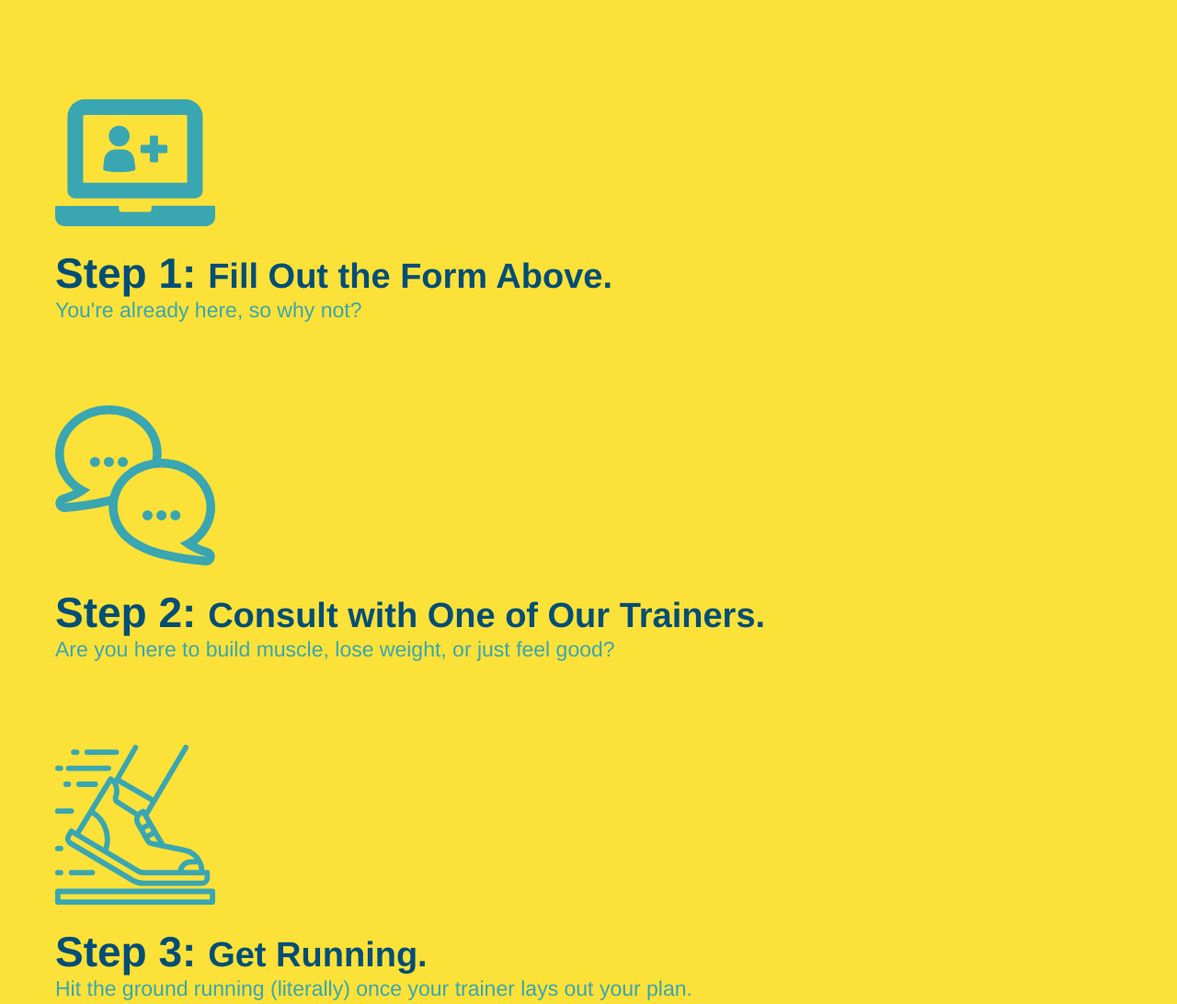
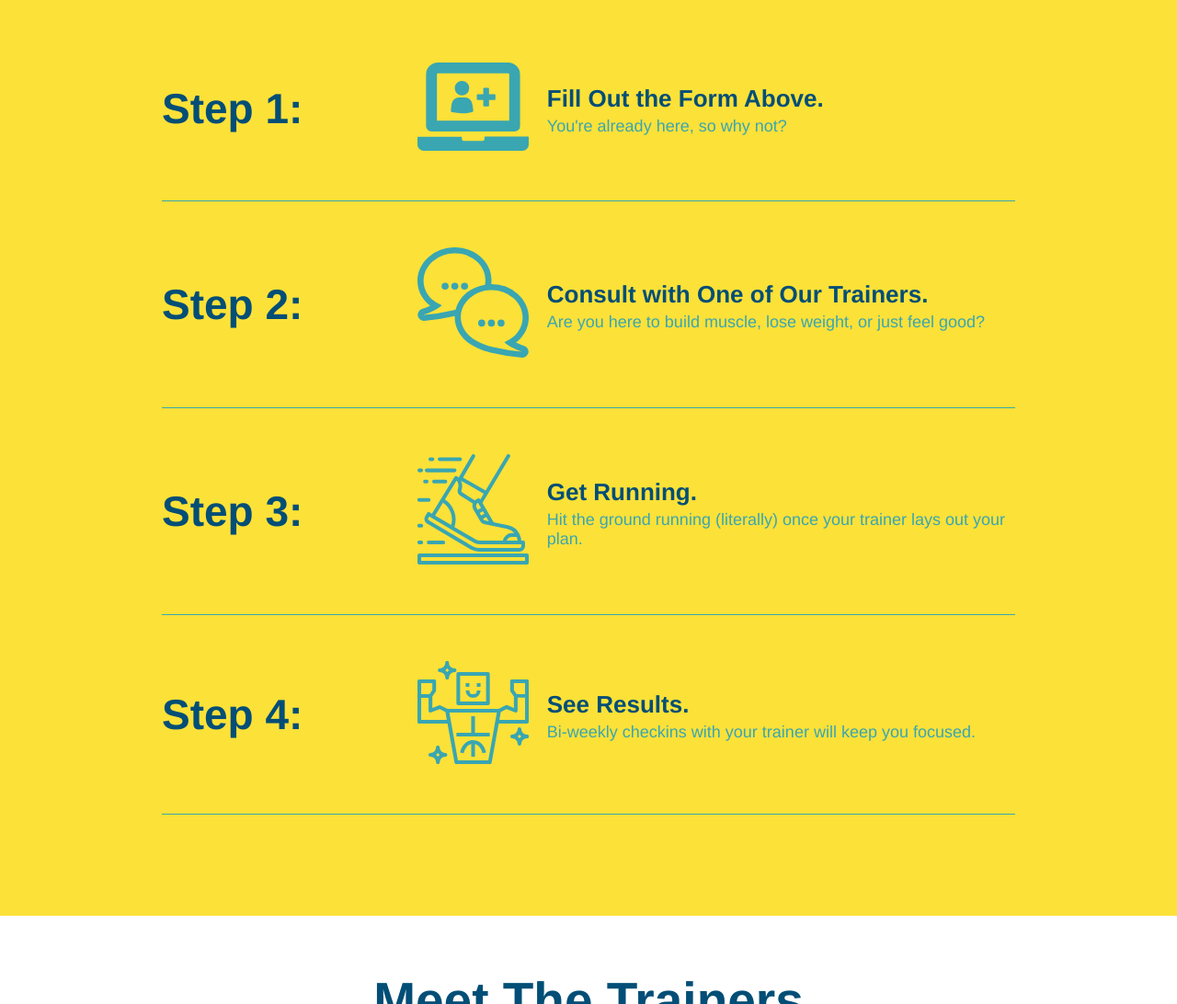
Before and after one commit to sklecka/run-buddy, a plain HTML site: page index.html in a window 1280 px wide. Shown: the part 1260-2352 px from the top of the page at 92% size. Drawn offline with Linux system fonts and the light colour scheme.

Commit message:
add flexbox to the steps

```diff
--- a/assets/css/style.css
+++ b/assets/css/style.css
@@ -5,12 +5,11 @@
 }
 
 body {
-    /* more on this crazy alphanumerical value in a minute! */
     color: #39a6b2;
     font-family: Helvetica, Arial, sans-serif;
 }
 
-/* apply styles to <header> */
+/* Header Begin */
 header {
     padding: 20px 35px;
     background-color: #39a6b2;
@@ -48,7 +47,9 @@ header nav ul li a {
     font-weight: lighter;
     font-size: 1.55vw;
 }
+/* Header End */
 
+/* Footer Begin*/
 footer{
     background: #fce138;
     width: 100%;
@@ -72,7 +73,9 @@ footer div {
 footer a {
     color: #024e76;
 }
+/* Footer Section End */
 
+/* Style All Section Tags */
 section {
     padding: 60px;
 }
@@ -143,7 +146,133 @@ section {
 }
 /* Hero Styles End */
 
-/* REACH OUT STYLES START */
+/* Section Title Styles Begin */
+.section-title {
+    font-size: 55px;
+    color: #024e76;
+    border-bottom: 3px solid;
+    padding-bottom: 20px;
+    text-align: center;
+    margin: 0 auto 35px auto;
+    width: 50%;
+}
+
+.primary-border {
+    border-color: #fce138;
+}
+
+.secondary-border {
+    border-color: #39a6b2;
+}
+/* Section Title Styles End*/
+
+/* What We Do Styles Begins */
+.intro p {
+    line-height: 1.7;
+    color: #39a6b2;
+    width: 80%;
+    font-size: 20px;
+    margin: 0 auto;
+    text-align: center;
+}
+/* What We Do Styles End */
+
+/* What You Do Styles Begin */
+.steps {
+    background: #fce138;
+}
+
+.step {
+    margin: 50px auto;
+    padding-bottom: 50px;
+    width: 80%;
+    border-bottom: 1px solid #39a6b2;
+    display: flex;
+    flex-wrap: wrap;
+    align-items: center;
+    justify-content: space-between;
+}
+
+.step h3 {
+    color: #024e76;
+    font-size: 46px;
+    flex: 1 30%;
+}
+
+.step-info {
+    flex: 2 70%;
+    display: flex;
+    flex-wrap: wrap;
+    align-items: center;
+}
+
+.step-img {
+    flex: 1 12%;
+    margin-right: 20px;
+}
+
+.step-img img {
+    max-width: 100%;
+}
+
+.step-text {
+    flex: 12;
+}
+
+.step-text p {
+    color: #39a6b2;
+    font-size: 18px;
+}
+
+.step-text h4 {
+    font-size: 26px;
+    line-height: 1.5;
+    color: #024e76;
+}
+/* What You Do Styles End */
+
+/* Meet the Trainers Begins*/
+.trainers {
+
+}
+
+.trainer {
+    width: 900px;
+    margin: 0 auto 30px auto;
+    background: #024e76;
+    color: #fce138;
+    overflow: auto;
+}
+
+.trainer img {
+    width: 35%;
+    float: left;
+}
+
+.trainer-bio {
+    padding: 35px;
+    float: left;
+    width: 65%;
+}
+
+.trainer-bio h3 {
+    font-size: 32px;
+    margin-bottom: 8px;
+}
+
+.trainer-bio h4 {
+    font-weight: lighter;
+    font-size: 26px;
+    margin-bottom: 25px;
+}
+
+.trainer-bio p {
+    font-size: 17px;
+    line-height: 1.3;
+}
+/* Meet the Trainers End*/
+
+/* Reach Out Styles Begins */
 .contact {
     background: #024e76;
 }
@@ -183,102 +312,9 @@ section {
     color: #fce138;
 }
 
-/* REACH OUT STYLES END */
+/* Reach Out Styles End */
 
-.intro p {
-    line-height: 1.7;
-    color: #39a6b2;
-    width: 80%;
-    font-size: 20px;
-    margin: 0 auto;
-    text-align: center;
-}
-
-.steps {
-    background: #fce138;
-}
-
-.steps div {
-    margin-bottom: 80px;
-}
-
-.steps img {
-    width: 15%;
-    margin: 10px 0;
-}
-
-.steps h3 {
-    color: #024e76;
-    font-size: 46px;
-    margin-top: 10px;
-}
-
-.steps p {
-    color: #39a6b2;
-    font-size: 23px;
-}
-
-.steps span {
-    font-size: 38px;
-}
-
-.section-title {
-    font-size: 55px;
-    color: #024e76;
-    border-bottom: 3px solid;
-    padding-bottom: 20px;
-    text-align: center;
-    margin: 0 auto 35px auto;
-    width: 50%;
-}
-
-.primary-border {
-    border-color: #fce138;
-}
-
-.secondary-border {
-    border-color: #39a6b2;
-}
-
-.trainers {
-
-}
-
-.trainer {
-    width: 900px;
-    margin: 0 auto 30px auto;
-    background: #024e76;
-    color: #fce138;
-    overflow: auto;
-}
-
-.trainer img {
-    width: 35%;
-    float: left;
-}
-
-.trainer-bio {
-    padding: 35px;
-    float: left;
-    width: 65%;
-}
-
-.trainer-bio h3 {
-    font-size: 32px;
-    margin-bottom: 8px;
-}
-
-.trainer-bio h4 {
-    font-weight: lighter;
-    font-size: 26px;
-    margin-bottom: 25px;
-}
-
-.trainer-bio p {
-    font-size: 17px;
-    line-height: 1.3;
-}
-
+/* Utilities */
 .text-left {
     text-align: left;
 }
--- a/index.html
+++ b/index.html
@@ -33,8 +33,9 @@
             </ul>
         </nav>
     </header>
+    <!-- End Navigation -->
 
-    <!-- hero/jumbotron -->
+    <!-- Hero/Jumbotron -->
     <section class="hero">
         <div class="hero-cta">
             <h2>Start Building Habits.</h2>
@@ -46,6 +47,7 @@
               asymmetrical art party selvage letterpress High Life.
             </p>
         </div>
+
         <div class="hero-form">
             <h3>Get Started Today</h3>
             <p>Fill out this form and one of our trainers will schedule a consult</p>
@@ -75,9 +77,9 @@
             </form>
         </div>
     </section>
-    <!-- end hero -->
+    <!-- End Hero -->
 
-    <!-- "what we do" section -->
+    <!-- "What We Do" Section Start -->
     <section id="what-we-do" class="intro">
         <div class="flex-row">
         <h2 class="section-title primary-border">
@@ -93,37 +95,66 @@
             </p>
         </div>
     </section>
+    <!-- "What We Do" Section End -->
 
-    <!-- "what you do" section -->
+    <!-- "What You Do" Section Begin -->
     <section id="what-you-do" class="steps">
         <div class="flex-row">
             <h2 class="section-title secondary-border">
                 What You Do
             </h2>
         </div>
-        <div>
-            <!-- insert this img element -->
+
+        <div class="step">
+            <h3>Step 1:</h3>
+            <div class="step-info">
+                <div class="step-img">
                     <img src="assets/images/step-1.svg" alt="" />
-            <h3>Step 1: <span>Fill Out the Form Above.</span></h3>
+                </div>
+                <div class="step-text">
+                    <h4>Fill Out the Form Above.</h4>
                     <p>You're already here, so why not?</p>
                 </div>
+            </div>
+        </div>
 
-        <div>
+        <div class="step">
+            <h3>Step 2:</h3>
+            <div class="step-info">
+                <div class="step-img">
                     <img src="assets/images/step-2.svg" alt="" />
-            <h3>Step 2: <span>Consult with One of Our Trainers.</span></h3>
+                </div>
+                <div class="step-text">
+                    <h4>Consult with One of Our Trainers.</h4>
                     <p>Are you here to build muscle, lose weight, or just feel good?</p>
                 </div>
+            </div>
+        </div>
 
-        <div>
+        <div class="step">
+            <h3>Step 3:</h3>
+            <div class="step-info">
+                <div class="step-img">
                     <img src="assets/images/step-3.svg" alt="" />
-            <h3>Step 3: <span>Get Running.</span></h3>
+                </div>
+                <div class="step-text">
+                    <h4>Get Running.</h4>
                     <p>Hit the ground running (literally) once your trainer lays out your plan.</p>
                 </div>
+            </div>
+        </div>
 
-        <div>
+        <div class="step">
+            <h3>Step 4:</h3>
+            <div class="step-info">
+                <div class="step-img">
                     <img src="assets/images/step-4.svg" alt="" />
-            <h3>Step 4: <span>See Results.</span></h3>
+                </div>
+                <div class="step-text">
+                    <h4>See Results.</h4>
                     <p>Bi-weekly checkins with your trainer will keep you focused.</p>
+                </div>
+            </div>
         </div>
     </section>
 
@@ -177,7 +208,11 @@
 
     <!-- "reach out" section -->
     <section id="reach-out" class="contact">
-        <h2 class="section-title secondary-border">Reach Out</h2>
+        <div class="flex-row">
+        <h2 class="section-title secondary-border">
+            Reach Out
+        </h2>
+        </div>
         <div class="contact-info">
             <iframe
                 src="https://www.google.com/maps/embed?pb=!1m18!1m12!1m3!1d3149.4571697042693!2d-122.45955008492706!3d37.87298997974167!2m3!1f0!2f0!3f0!3m2!1i1024!2i768!4f13.1!3m3!1m2!1s0x8085847d307539ed%3A0xbd87f07ee8e05850!2s55%20Main%20St%2C%20Belvedere%20Tiburon%2C%20CA%2094920!5e0!3m2!1sen!2sus!4v1639582264492!5m2!1sen!2sus"
```
Lines whose indentation alone changed are shown as unchanged.
